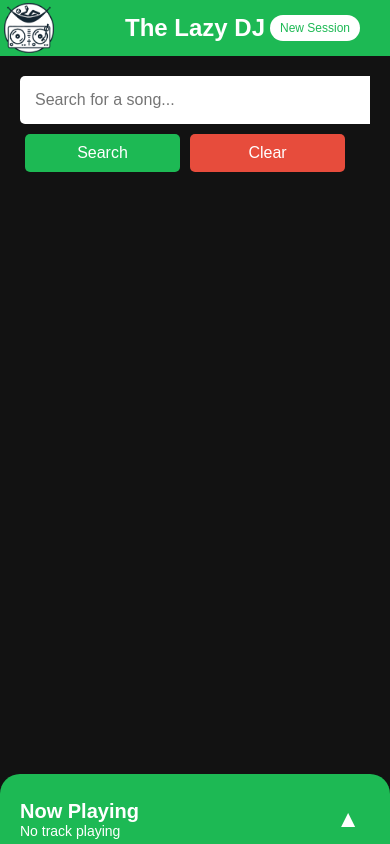
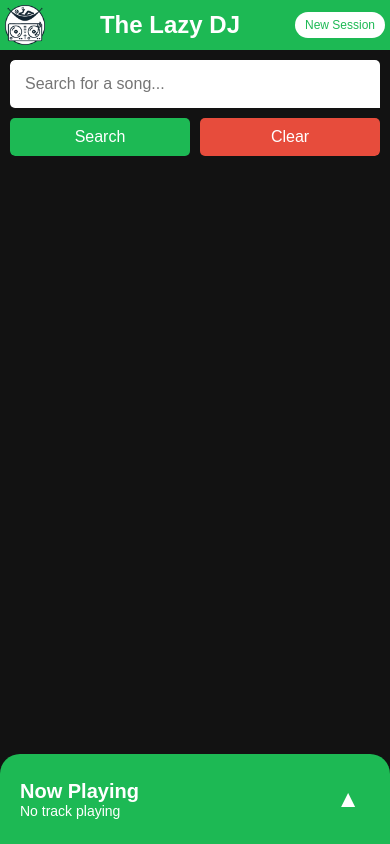
Before and after one commit to jlevangi/LazyDJ, a Flask app: template app/templates/search.html in a window 390 px wide. Run offline with Flask 2, Linux system fonts and the light colour scheme; the template is opened without the code that fills it, so the values that code supplies are empty.

Commit message:
fixed now playing bar and header on mobile

```diff
--- a/app/static/css/header.css
+++ b/app/static/css/header.css
@@ -24,11 +24,9 @@
 .icon-container {
     width: 50px;
     height: 50px;
-    position: absolute;
-    left: 4px;
-    top: 50%;
-    transform: translateY(-50%);
     cursor: pointer;
+    flex-shrink: 0;
+    margin-right: 10px;
 }
 
 .icon-container img {
@@ -42,8 +40,8 @@
     padding: 10px;
     color: #FFFFFF;
     font-weight: bold;
+    text-align: center;
     flex-grow: 1;
-    text-align: center;
 }
 
 .header-link {
@@ -62,7 +60,8 @@
     background-color: #1ED760;
 }
 
-.new-session-button {
+.new-session-button,
+.share-session-button {
     background-color: #FFFFFF;
     color: #1DB954;
     border: none;
@@ -71,11 +70,69 @@
     border-radius: 25px;
     font-size: 18px;
     padding: 10px 20px;
-    position: absolute;
-    right: 30px;
     transition: background-color 0.3s ease;
+    white-space: nowrap;
+    flex-shrink: 0;
+    margin-left: 10px;
 }
 
-.new-session-button:hover {
+.new-session-button:hover,
+.share-session-button:hover {
     background-color: #E6E6E6;
 }
+
+@media (max-width: 768px) {
+    .header-container {
+        padding: 8px;
+        flex-wrap: nowrap;
+    }
+
+    .icon-container {
+        width: 40px;
+        height: 40px;
+    }
+
+    .header-container h1 {
+        font-size: 24px;
+        padding: 5px;
+        flex-grow: 1;
+        text-align: center;
+    }
+
+    .new-session-button,
+    .share-session-button {
+        font-size: 14px;
+        padding: 8px 12px;
+    }
+
+    .header-link {
+        font-size: 24px;
+        padding: 5px 15px;
+    }
+
+    .header-link:hover {
+        background-color: transparent;
+    }
+}
+
+@media (max-width: 480px) {
+    .header-container {
+        padding: 5px;
+    }
+
+    .icon-container {
+        width: 30px;
+        height: 30px;
+    }
+
+    .header-container h1 {
+        font-size: 20px;
+        width: auto;
+    }
+
+    .new-session-button,
+    .share-session-button {
+        font-size: 12px;
+        padding: 6px 10px;
+    }
+}
--- a/app/static/css/main.css
+++ b/app/static/css/main.css
@@ -12,9 +12,106 @@ body {
 
 /* Mobile-specific styles */
 @media (max-width: 768px) {
-    /* ... (previous styles remain the same) ... */
+    .header-container {
+        padding: 5px;
+    }
 
-    /* Now playing bar styles */
+    .icon-container {
+        width: 40px;
+        height: 40px;
+        left: 5px;
+    }
+
+    h1 {
+        padding: 10px 50px;
+        font-size: 20px;
+    }
+
+    .tip-button {
+        display: none !important;
+    }
+
+    .content-container {
+        flex-direction: column;
+        padding: 10px;
+        padding-bottom: calc(70px + env(safe-area-inset-bottom));
+    }
+
+    .main-content {
+        padding-right: 0;
+        margin-bottom: 20px;
+    }
+
+    /* Search bar and results styles */
+    .search-bar {
+        flex-wrap: wrap;
+        border-radius: 5px;
+        overflow: hidden; /* This ensures child elements don't overflow the rounded corners */
+    }
+
+    .search-bar input[type="text"] {
+        flex: 1 0 100%;
+        margin-bottom: 10px;
+        border-radius: 5px;
+    }
+
+    .search-bar button[type="submit"],
+    .search-bar .clear-button {
+        flex: 1;
+        border-radius: 5px;
+        margin: 0 5px;
+    }
+
+    .search-bar button:first-of-type {
+        margin-left: 0;
+        border-top-left-radius: 5px;
+        border-bottom-left-radius: 5px;
+    }
+
+    .search-bar button:last-of-type {
+        margin-right: 0;
+        border-top-right-radius: 5px;
+        border-bottom-right-radius: 5px;
+    }
+
+    /* Ensure bottom corners of input are rounded */
+    .search-bar input[type="text"] {
+        border-radius: 5px;
+    }
+
+    .result-item {
+        display: flex;
+        align-items: center;
+        padding: 10px;
+    }
+
+    .result-item .album-art {
+        width: 50px;
+        height: 50px;
+        margin-right: 10px;
+    }
+
+    .result-item .track-info {
+        flex-grow: 1;
+        margin-right: 10px;
+    }
+
+    .result-item .button-container {
+        display: flex;
+        flex-direction: column;
+    }
+
+    .result-item button {
+        padding: 8px 12px;
+        font-size: 14px;
+        white-space: nowrap;
+    }
+
+    .results {
+        padding-bottom: 90px;
+    }
+
+    /* Updated now playing bar styles */
     .queue-container {
         order: 2;
         width: 100%;
@@ -29,6 +126,7 @@ body {
         z-index: 1000;
         overflow: hidden;
         max-height: 70px;
+        padding-bottom: env(safe-area-inset-bottom);
     }
 
     .queue-container.expanded {
@@ -50,6 +148,7 @@ body {
     .now-playing-section {
         flex-grow: 1;
         overflow: hidden;
+        padding-right: 10px;
     }
 
     .now-playing-section h2 {
@@ -89,65 +188,19 @@ body {
         opacity: 1;
         max-height: calc(50vh - 70px);
         overflow-y: auto;
+        padding-bottom: calc(env(safe-area-inset-bottom) + 20px);
     }
 
     .queue-item {
-        padding: 5px 0;
+        padding: 12px 10px;
+        margin: 8px 0;
         border-bottom: 1px solid #3a3a3a;
+        font-size: 14px;
+        line-height: 1.4;
     }
 
     .queue-item:last-child {
         border-bottom: none;
-    }
-
-    /* Search bar and results styles */
-    .search-bar {
-        flex-wrap: wrap;
-    }
-
-    .search-bar input[type="text"] {
-        flex: 1 0 100%;
-        margin-bottom: 10px;
-        border-radius: 5px;
-    }
-
-    .search-bar button[type="submit"],
-    .search-bar .clear-button {
-        flex: 1;
-        border-radius: 5px;
-        margin: 0 5px;
-    }
-
-    .result-item {
-        display: flex;
-        align-items: center;
-        padding: 10px;
-    }
-
-    .result-item .album-art {
-        width: 50px;
-        height: 50px;
-        margin-right: 10px;
-    }
-
-    .result-item .track-info {
-        flex-grow: 1;
-        margin-right: 10px;
-    }
-
-    .result-item .button-container {
-        display: flex;
-        flex-direction: column;
-    }
-
-    .result-item button {
-        padding: 8px 12px;
-        font-size: 14px;
-        white-space: nowrap;
-    }
-
-    .results {
-        padding-bottom: 90px;
     }
 
     /* Other mobile-specific styles */
@@ -174,7 +227,12 @@ body {
     .header-link:hover {
         background-color: transparent;
     }
+
+    .main-content {
+        padding-bottom: calc(70px + env(safe-area-inset-bottom));
+    }
 }
+
 
 @media (max-width: 480px) {
     .header-container h1 {
@@ -215,3 +273,23 @@ body {
         font-size: 14px;
     }
 }
+
+@supports (padding: max(0px)) {
+    @media (max-width: 768px) {
+        .queue-container {
+            padding-bottom: max(env(safe-area-inset-bottom), 20px);
+        }
+
+        .now-playing-bar {
+            padding-bottom: max(10px, env(safe-area-inset-bottom));
+        }
+
+        .queue-container.expanded .queue-content {
+            padding-bottom: max(calc(env(safe-area-inset-bottom) + 20px), 40px);
+        }
+
+        .main-content {
+            padding-bottom: max(calc(70px + env(safe-area-inset-bottom)), 90px);
+        }
+    }
+}
```
